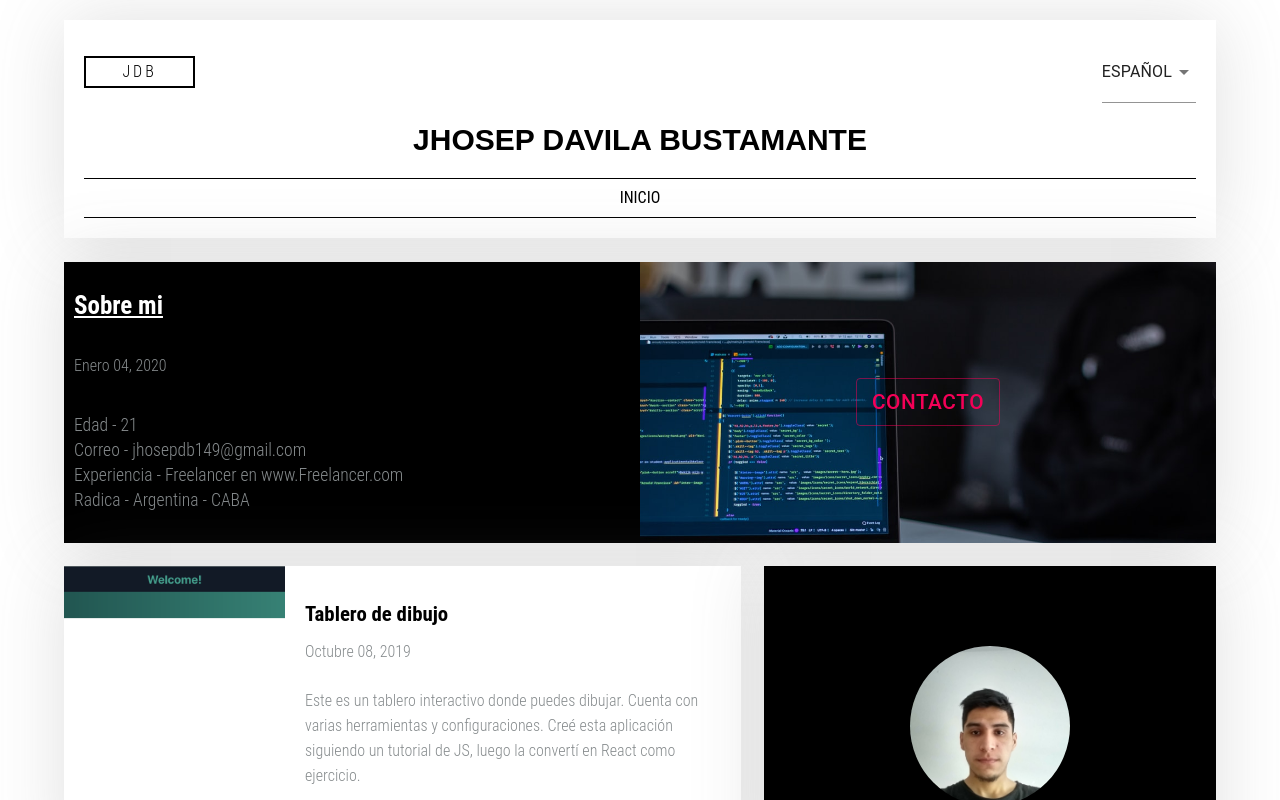
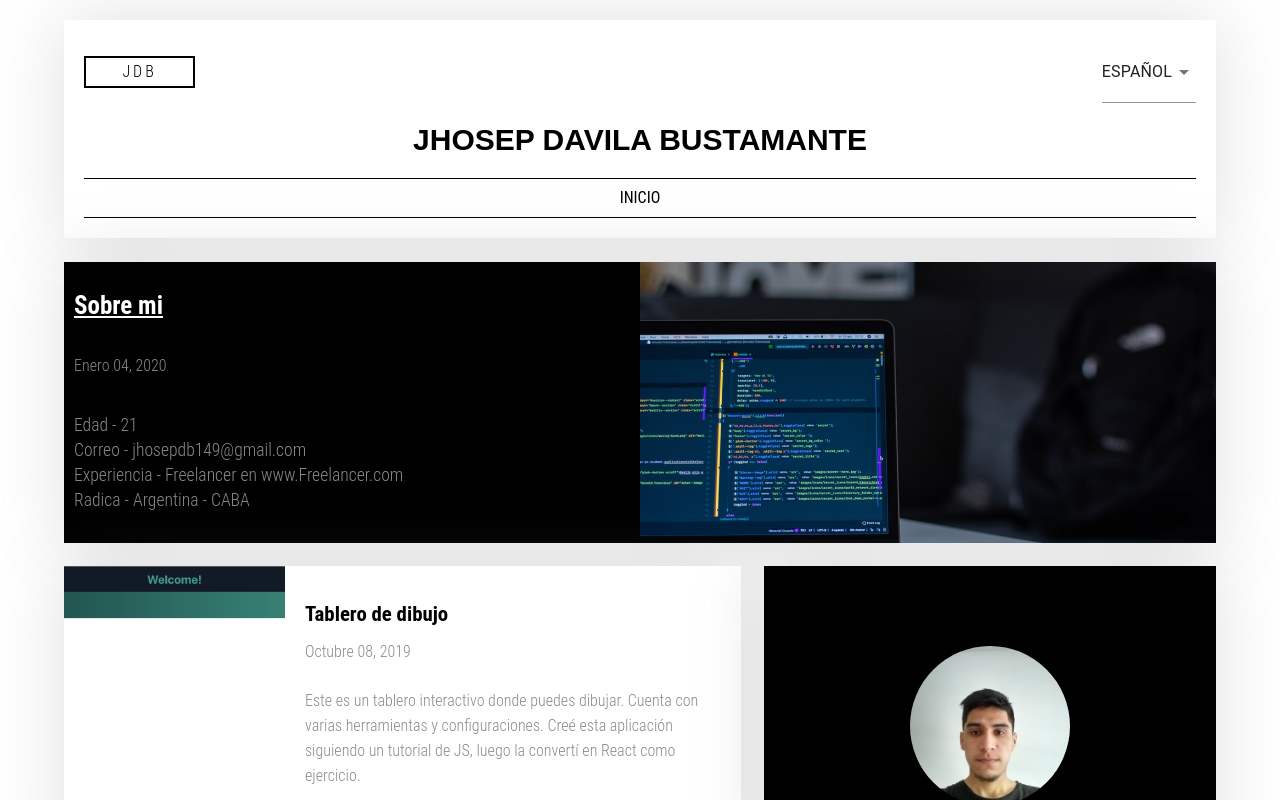
Before and after one commit to jhosep98/PorfolioJdb, a React app: page / in a window 1280 px wide. Shown: the top 800 px of the page. Built offline with nearby package versions, Linux system fonts and the light colour scheme.

Commit message:
Build files

```diff
--- a/package.json
+++ b/package.json
@@ -4,7 +4,10 @@
   "description": "",
   "main": "index.js",
   "scripts": {
-    "start": "webpack-dev-server --mode development --config ./webpack.config.js"
+    "start": "webpack-dev-server --mode development --config ./webpack.config.js",
+    "build":"webpack -p",
+    "prepublish": "yarn build && git add -A && git commit -m 'Build files'",
+    "publish": "git subtree push --prefix dist origin gh-pages"
   },
   "keywords": [],
   "author": "",
--- a/src/Components/aboutMe.js
+++ b/src/Components/aboutMe.js
@@ -71,9 +71,9 @@ const Destacado = () => {
         <BoxAboutMe dangerouslySetInnerHTML={{__html: t('aboutMe.desc')}} />
       </div>
       <ContenedorThumbnail>
-        <ContactButton onClick={_ => setContactModalOpen(true)} variant="outlined" color="secondary" disableElevation>{t('aboutMe.contact')}</ContactButton>
+        {/* <ContactButton onClick={_ => setContactModalOpen(true)} variant="outlined" color="secondary" disableElevation>{t('aboutMe.contact')}</ContactButton> */}
       </ContenedorThumbnail>
-      <ContactModal open={contactModalOpen} onClose={_ => setContactModalOpen(false)}/>
+      {/* <ContactModal open={contactModalOpen} onClose={_ => setContactModalOpen(false)}/> */}
     </Article>
   );
 };
```
Also changed, not shown: 7 other files (tests, documents, lock files or other folders).
